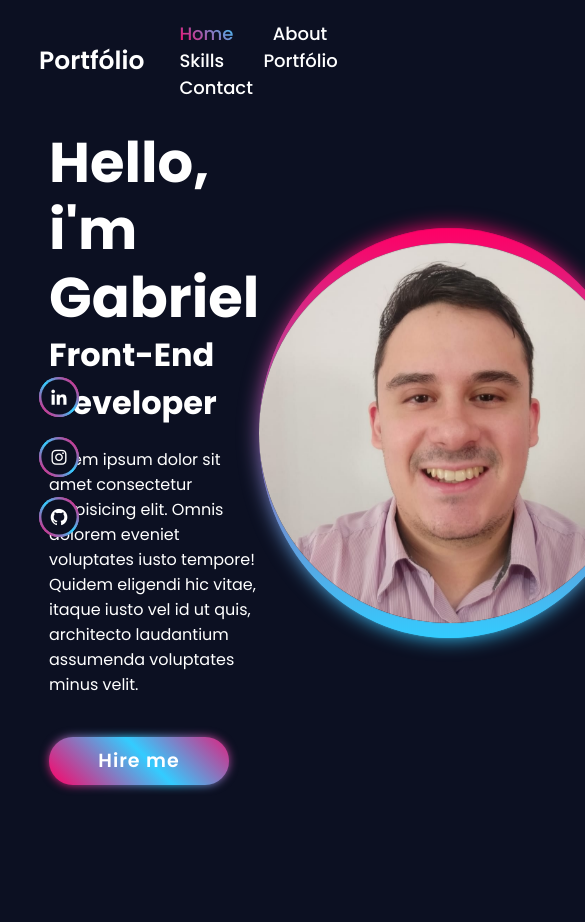
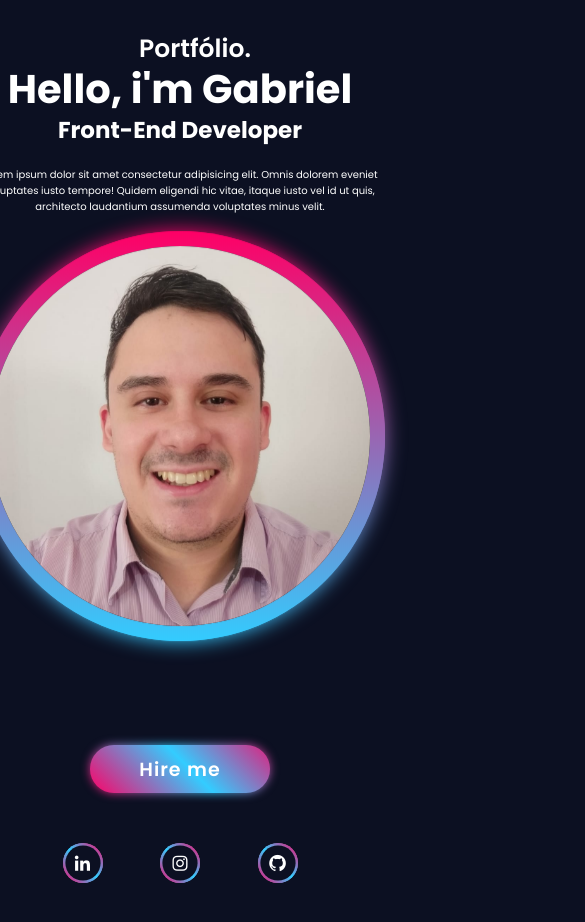
Before and after one commit to Souzzagabe/portfolio, a plain HTML site: page index.html in a window 390 px wide. Shown: the top 922 px of the page, 585 px wide, since content can reach past the window. Before the commit the page ends 844 px from the top, so only its background shows below. Drawn offline with nearby package versions, Linux system fonts and the light colour scheme.

Commit message:
Deixando responsivo

```diff
--- a/index.html
+++ b/index.html
@@ -12,8 +12,12 @@
 
 <body>
     <header class="header">
-        <a href="#" class="logo">Portfólio</a>
+<div>
 
+            <a href="#" class="logo">Portfólio.</a>
+
+</div>
+        <!--- navbar
         <nav class="navbar">
             <a href="#" style="--i:1;" class="active">Home</a>
             <a href="#" style="--i:2;">About</a>
@@ -21,25 +25,27 @@
             <a href="#" style="--i:4;">Portfólio</a>
             <a href="#" style="--i:5;">Contact</a>
         </nav>
+        -->
     </header>
     <section class="home">
-        <div class="home-sci">
-            <a href="https://www.linkedin.com/in/gabriel-souza-0b6601269/" target="_blank"><i class='bx bxl-linkedin'></i></a>
-            <a href="https://www.instagram.com/souzzagabe/" target="_blank"><i class='bx bxl-instagram'></i></a>
-            <a href="https://github.com/Souzzagabe?tab=repositories" target="_blank"><i class='bx bxl-github'></i></a>
 
-        </div>
         <div class="home-content">
+            <div class="apresento">
                 <h1>Hello, i'm Gabriel</h1>
                 <h3>Front-End Developer</h3>
-            <p>Lorem ipsum dolor sit amet consectetur adipisicing elit. Omnis dolorem eveniet voluptates iusto tempore!
-                Quidem eligendi hic vitae, itaque iusto vel id ut quis, architecto laudantium assumenda voluptates minus
-                velit.</p>
-            <a href="#" class="btn">Hire me</a>
             </div>
 
+
+            <div class="txt">
+                <p>Lorem ipsum dolor sit amet consectetur adipisicing elit. Omnis dolorem eveniet voluptates iusto
+                    tempore!
+                    Quidem eligendi hic vitae, itaque iusto vel id ut quis, architecto laudantium assumenda voluptates
+                    minus
+                    velit.</p>
+
+
+
                 <div class="home-img">
-
                     <div class="foto">
                         <span></span>
                         <span></span>
@@ -48,6 +54,19 @@
                         </div>
                     </div>
                 </div>
+            </div>
+            <div class="bot">
+                <a href="#" class="btn">Hire me</a>
+            </div>
+            <div>
+                <div class="home-sci">
+                    <a href="https://www.linkedin.com/in/gabriel-souza-0b6601269/" target="_blank"><i
+                            class='bx bxl-linkedin'></i></a>
+                    <a href="https://www.instagram.com/souzzagabe/" target="_blank"><i class='bx bxl-instagram'></i></a>
+                    <a href="https://github.com/Souzzagabe?tab=repositories" target="_blank"><i class='bx bxl-github'></i></a>
+                </div>
+            </div>
+        </div>
     </section>
 
 </body>
--- a/style.css
+++ b/style.css
@@ -14,30 +14,35 @@ body {
 }
 
 .header {
-    position: fixed;
+    position: absolute;
     top: 0;
     left: 0;
-    padding: 20px 10%;
+    padding: 30px 10%;
     width: 100%;
     background: transparent;
     display: flex;
     justify-content: space-between;
     align-items: center;
     z-index: 100;
+    justify-content: center;
 
 }
 
 .logo {
     font-size: 25px;
+    text-align: center;
     color: white;
     text-decoration: none;
     font-weight: 600;
     pointer-events: none;
     opacity: 0;
     animation: slideTop 1s ease forwards;
+
+
 }
 
-.navbar a {
+
+/*.navbar a {
     display: inline-block;
     font-size: 18px;
     color: white;
@@ -55,14 +60,15 @@ body {
     -webkit-text-fill-color: transparent;
     -webkit-background-clip: text;
 }
+*/
 
 .home {
     width: 100%;
-    height: 100vh;
+    height: 110vh;
     display: flex;
     align-items: center;
     padding: 0 10%;
-    justify-content: space-between;
+    justify-content: center;
     padding: 70px 10% 0;
 }
 
@@ -72,30 +78,35 @@ body {
 }
 
 .home-content h1 {
-    font-size: 56px;
+    font-size: 40px;
     font-weight: 700;
     line-height: 1.2;
     opacity: 0;
     animation: slideRight 1s ease forwards;
     animation-delay: .7s;
+    text-align: center;
 
 }
 
 .home-content h3 {
-    font-size: 32px;
+    font-size: 23px;
     font-weight: 700;
     opacity: 0;
     animation: slideLeft 1s ease forwards;
     animation-delay: 1s;
+    text-align: center;
 }
 
 .home-content p {
-    font-size: 16px;
+    font-size: 10px;
     margin: 20px 0 40px;
     opacity: 0;
     animation: slideLeft 1s ease forwards;
     animation-delay: 1.3s;
+    text-align: center;
 }
+
+
 
 .btn {
     display: inline-flex;
@@ -114,6 +125,12 @@ body {
     opacity: 0;
     animation: slideTop 1s ease forwards;
     animation-delay: 1.8s;
+}
+
+.bot {
+    display: flex;
+    justify-content: center;
+    margin: 80px 0 0 0;
 }
 
 .btn::before {
@@ -219,7 +236,13 @@ body {
     animation: slideBottom 1s ease forwards;
     animation-delay: 2.1s;
 }
-
+.home-sci {
+    display: flex;
+    flex-wrap: nowrap;
+    align-content: stretch;
+    justify-content: space-evenly;
+    margin: 30px;
+}
 
 
 .home-img {
```
Lines whose indentation alone changed are shown as unchanged.
